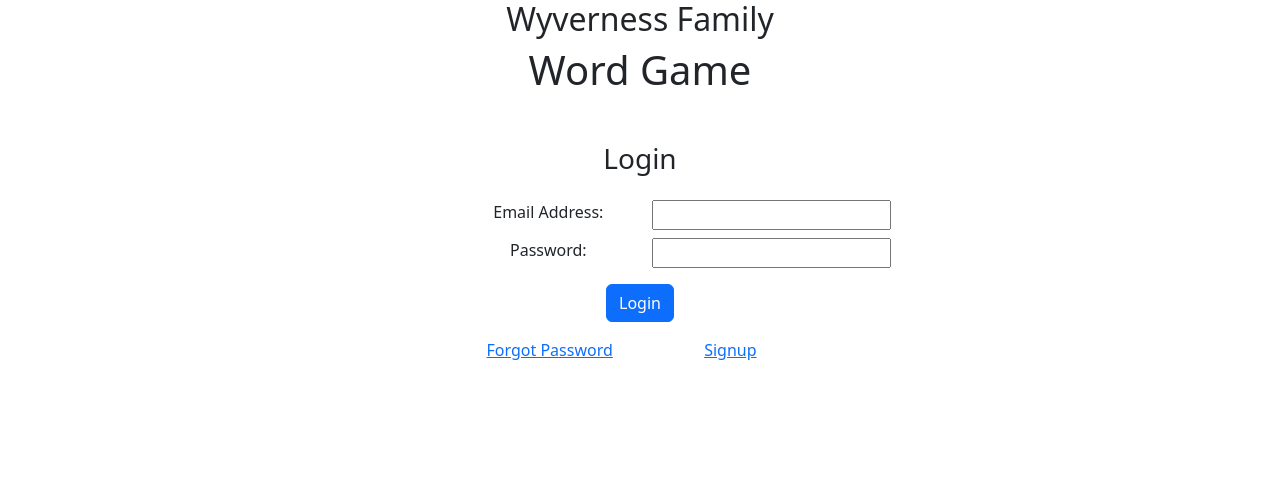
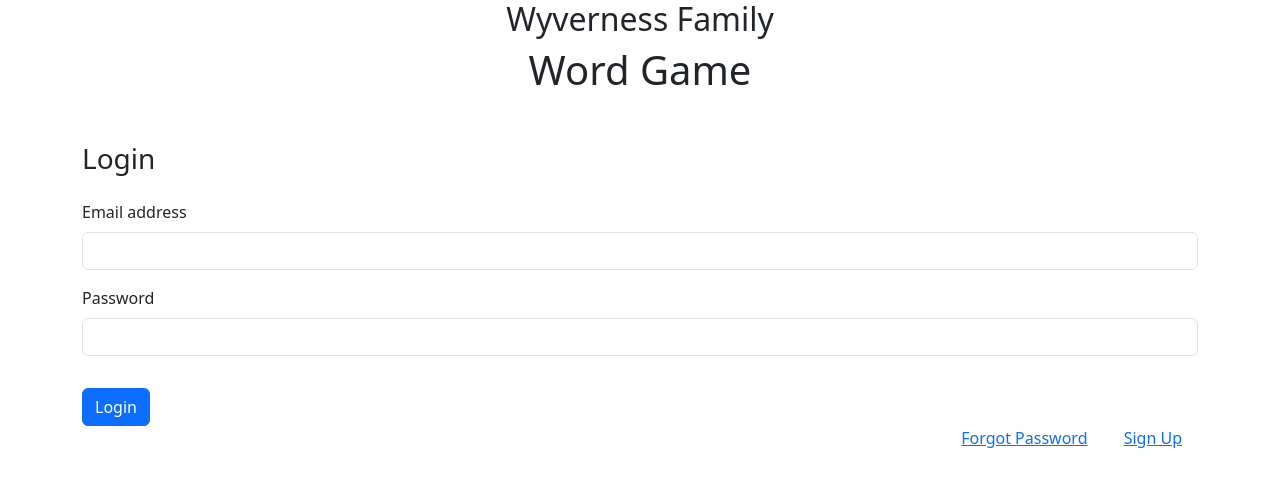
Before and after one commit to ronsmith/WordGame, a Flask app: page /login in a window 1280 px wide. Shown: the top 487 px of the page. Run offline with Flask 3, Linux system fonts and the light colour scheme; some libraries are stand-ins or nearby versions.

Commit message:
login and index working

```diff
--- a/app.py
+++ b/app.py
@@ -1,9 +1,17 @@
 from flask import Flask, request, render_template, flash, session, url_for, redirect
-from impl import get_current_game, get_authenticated_user
+from impl import get_current_game, get_authenticated_user, create_user
 
 app = Flask('WordGame')
 app.config['SECRET_KEY'] = 't(X9Day:V{nygE8+3Q36(9h#<)u7=i]U,X/?Xrd`)pt+BHR&x+d/HX9<k.l=rbS'
 
+
+@app.after_request
+def after_request(resp):
+    # resp.headers['Cache-Control'] = 'no-cache, no-store, must-revalidate, public, max-age=0'
+    resp.headers['Cache-Control'] = 'no-store, max-age=0'
+    resp.headers['Pragma'] = 'no-cache'
+    resp.headers['Expires'] = '0'
+    return resp
 
 @app.route('/')
 def index():
@@ -25,9 +33,9 @@ def profile():
 @app.route('/login', methods=['GET','POST'])
 def login():
     if request.method == 'POST':
+        session.clear()
         user = get_authenticated_user(request.form['email'], request.form['password'])
         if user:
-            session.new()
             session['user'] = user
             return redirect(url_for(request.args.get('next', 'index')))
         else:
@@ -35,14 +43,23 @@ def login():
     return render_template('login.html')
 
 
-@app.route('/signup')
+@app.route('/signup', methods=['GET', 'POST'])
 def signup():
+    if request.method == 'POST':
+        session.clear()
+        msg, category = create_user(
+            request.form['email'], request.form['name'], request.form['password'], request.form['confirm'])
+        if not msg:
+            return redirect(url_for('index'))
+        else:
+            flash(msg, category)
     return render_template('signup.html')
 
 
 @app.route('/logout')
 def logout():
-    return "Logout"
+    session.clear()
+    return redirect(url_for('index'))
 
 
 @app.route('/forgot-password')
--- a/templates/login.html
+++ b/templates/login.html
@@ -1,35 +1,29 @@
 {% extends "base.html" %}
 {% block content %}
-    <div class="container text-center">
-        <div class="page-header mb-5">
+    <div class="container">
+        <div class="page-header mb-5 text-center">
             <h2>Wyverness Family</h2>
             <h1>Word Game</h1>
         </div>
         <h3 class="mb-4">Login</h3>
         <form method="post">
-            <div class="row m-2">
-                <div class="col-4">&nbsp;</div>
-                <div class="col-2 text-left"><label for="email">Email Address:</label></div>
-                <div class="col-1 text-left"><input type="email" name="email"></div>
-                <div class="col-5">&nbsp;</div>
+            <div class="mb-3">
+                <label for="email" class="form-label">Email address</label>
+                <input type="email" class="form-control" name="email">
             </div>
-            <div class="row m-2">
-                <div class="col-4">&nbsp;</div>
-                <div class="col-2 text-left"><label for="password">Password:</label></div>
-                <div class="col-1 text-left"><input type="password" name="password"></div>
-                <div class="col-5">&nbsp;</div>
+            <div class="mb-3">
+                <label for="password" class="form-label">Password</label>
+                <input type="password" class="form-control" name="password">
             </div>
-            <div class="row m-3">
-                <div class="col-5">&nbsp;</div>
-                <div class="col-2 text-center"><button type="submit" class="btn btn-primary">Login</button></div>
-                <div class="col-5">&nbsp;</div>
-            </div>
-            <div class="row m-3">
-                <div class="col-4">&nbsp;</div>
-                <div class="col-2 text-center"><a href="{{ url_for('forgot_password') }}">Forgot Password</a></div>
-                <div class="col-2 text-center"><a href="{{ url_for('signup') }}">Signup</a></div>
-                <div class="col-4">&nbsp;</div>
-            </div>
+{#            <div class="mb-3 form-check">#}
+{#                <input type="checkbox" class="form-check-input" name="remember">#}
+{#                <label class="form-check-label" for="remember">Remember me</label>#}
+{#            </div>#}
+            <button type="submit" class="btn btn-primary mt-3">Login</button>
         </form>
+        <div class="text-end">
+            <a class="px-3" href="{{ url_for('forgot_password') }}">Forgot Password</a>
+            <a class="px-3" href="{{ url_for('signup') }}">Sign Up</a>
+        </div>
     </div>
 {% endblock %}
```
Also changed, not shown: impl.py (+26 -12 lines), templates/index.html (+8 -2 lines), templates/signup.html (+25 -10 lines).
